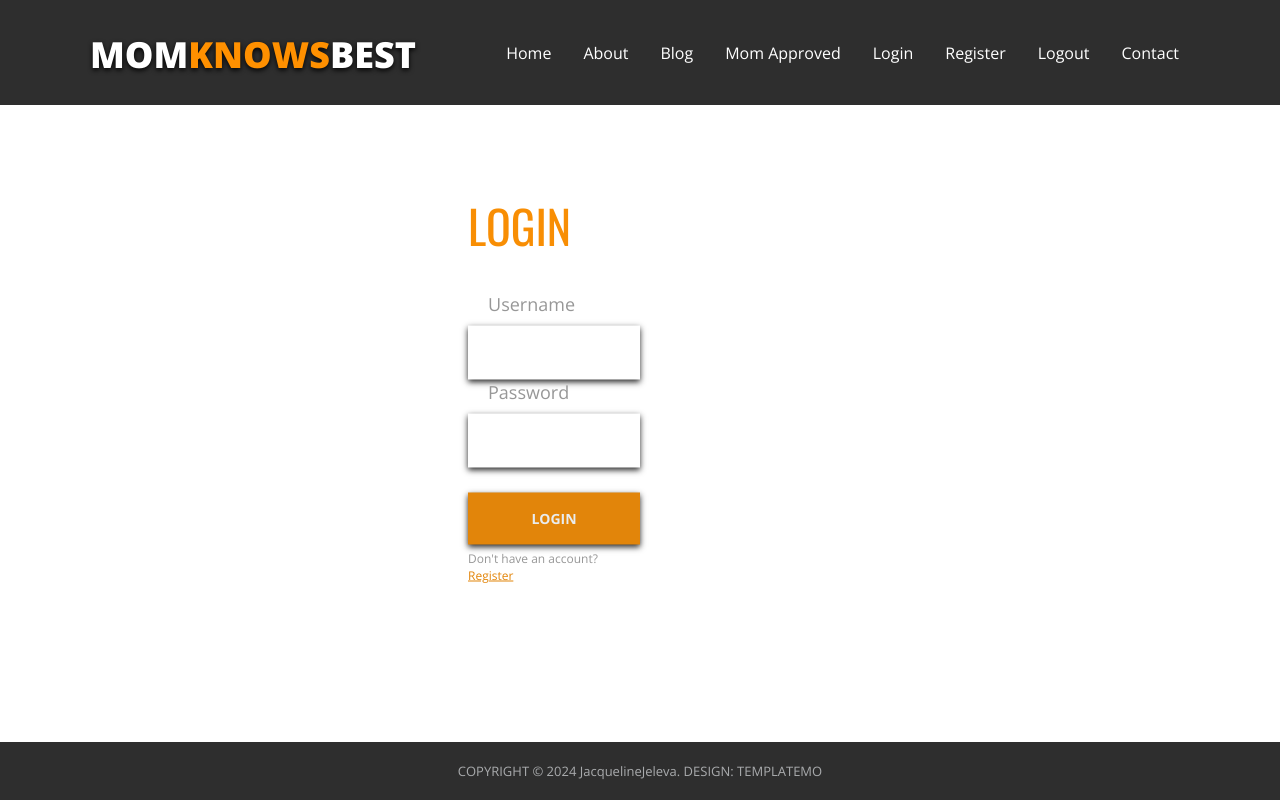
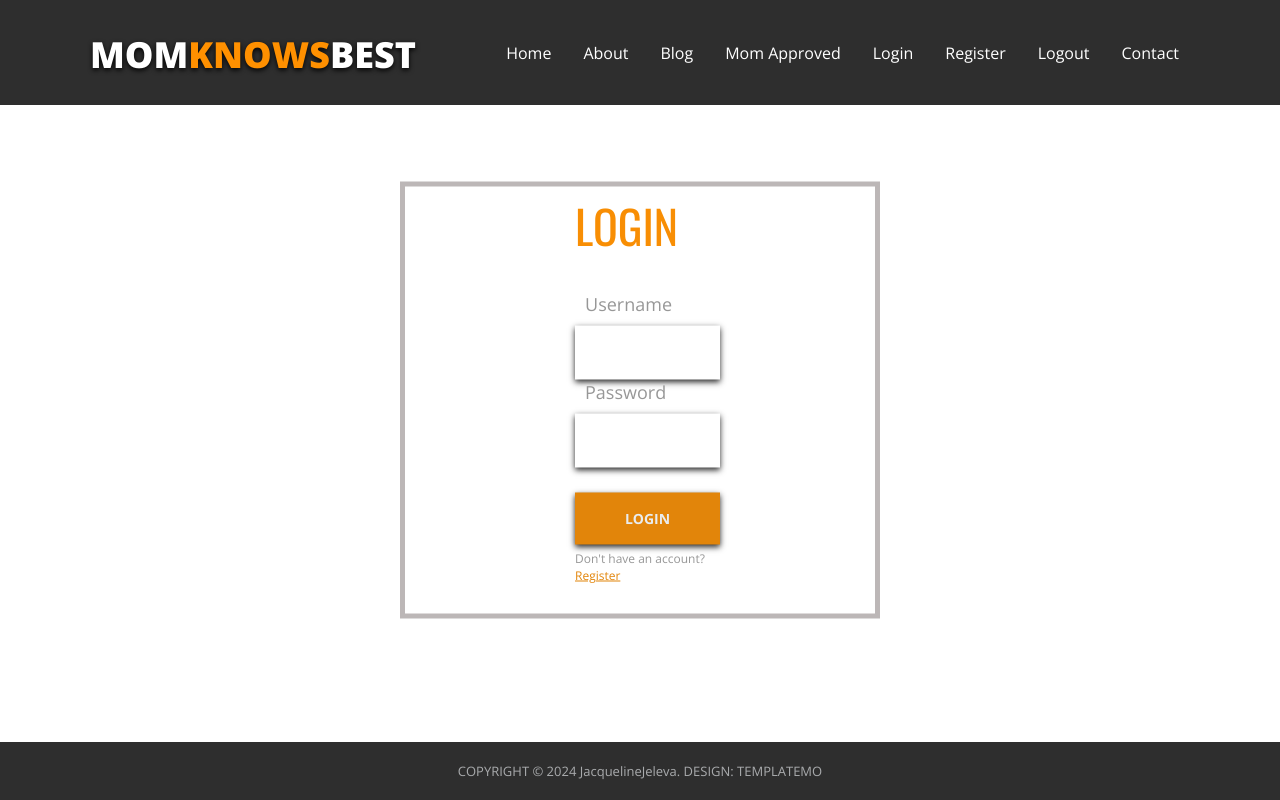
Before and after one commit to JaklinJ/Mom-Knows-Best, an Angular app in the folder mom-knows-best/: page /login in a window 1280 px wide. Built offline with nearby package versions, Linux system fonts and the light colour scheme.

Commit message:
Added a border on the login and register forms

```diff
--- a/mom-knows-best/src/app/user/login/login.component.css
+++ b/mom-knows-best/src/app/user/login/login.component.css
@@ -1,8 +1,13 @@
 .form-container {
+
     position: absolute;
     top: 50%;
     left: 50%;
     transform: translate(-50%, -50%);
+    display: inline-block;
+    border: solid 5px #bcb7b7;
+    background: #fff;
+    padding: 15px 10px 15px 170px;
   }
 
   form {
@@ -22,7 +27,7 @@
 
   form label {
 
-    padding: 18px 20px 17px 20px;
+    padding: 18px 5px 17px 10px;
     font-size: 18px;
     color: #979797;
     font-family: "Open Sans", sans-serif;
@@ -31,7 +36,7 @@
 
   form input {
     margin-top: 10px;
-    padding: 18px 20px 17px 20px;
+    padding: 18px 1px 17px 10px;
     font-size: 14px;
     color: #979797;
     font-family: "Open Sans", sans-serif;
--- a/mom-knows-best/src/app/user/login/login.component.html
+++ b/mom-knows-best/src/app/user/login/login.component.html
@@ -2,6 +2,7 @@
 <div class="form-container">
     <form>
       <h3>Login</h3>
+
       <div class="form-group">
         <label for="username">Username</label>
         <input type="text" id="username" name="username" required/>
--- a/mom-knows-best/src/app/user/register/register.component.css
+++ b/mom-knows-best/src/app/user/register/register.component.css
@@ -1,8 +1,13 @@
 .form-container {
+
   position: absolute;
   top: 50%;
   left: 50%;
   transform: translate(-50%, -50%);
+  display: inline-block;
+  border: solid 5px #bcb7b7;
+  background: #fff;
+  padding: 15px 10px 15px 170px;
 }
 
 form {
@@ -22,7 +27,7 @@ form h3 {
 
 form label {
 
-  padding: 18px 20px 17px 20px;
+  padding: 18px 5px 17px 10px;
   font-size: 18px;
   color: #979797;
   font-family: "Open Sans", sans-serif;
@@ -31,7 +36,7 @@ form label {
 
 form input {
   margin-top: 10px;
-  padding: 18px 20px 17px 20px;
+  padding: 18px 1px 17px 10px;
   font-size: 14px;
   color: #979797;
   font-family: "Open Sans", sans-serif;
--- a/mom-knows-best/src/app/user/user.module.ts
+++ b/mom-knows-best/src/app/user/user.module.ts
@@ -3,6 +3,7 @@ import { CommonModule } from '@angular/common';
 import { UserRoutingModule } from './user-routing.module';
 import { LoginComponent } from './login/login.component';
 import { RegisterComponent } from './register/register.component';
+import { RouterModule } from '@angular/router';
 
 
 
@@ -13,7 +14,7 @@ import { RegisterComponent } from './register/register.component';
     RegisterComponent
   ],
   imports: [
-    CommonModule, UserRoutingModule
+    CommonModule, UserRoutingModule, RouterModule
   ]
 })
 export class UserModule { }
```
